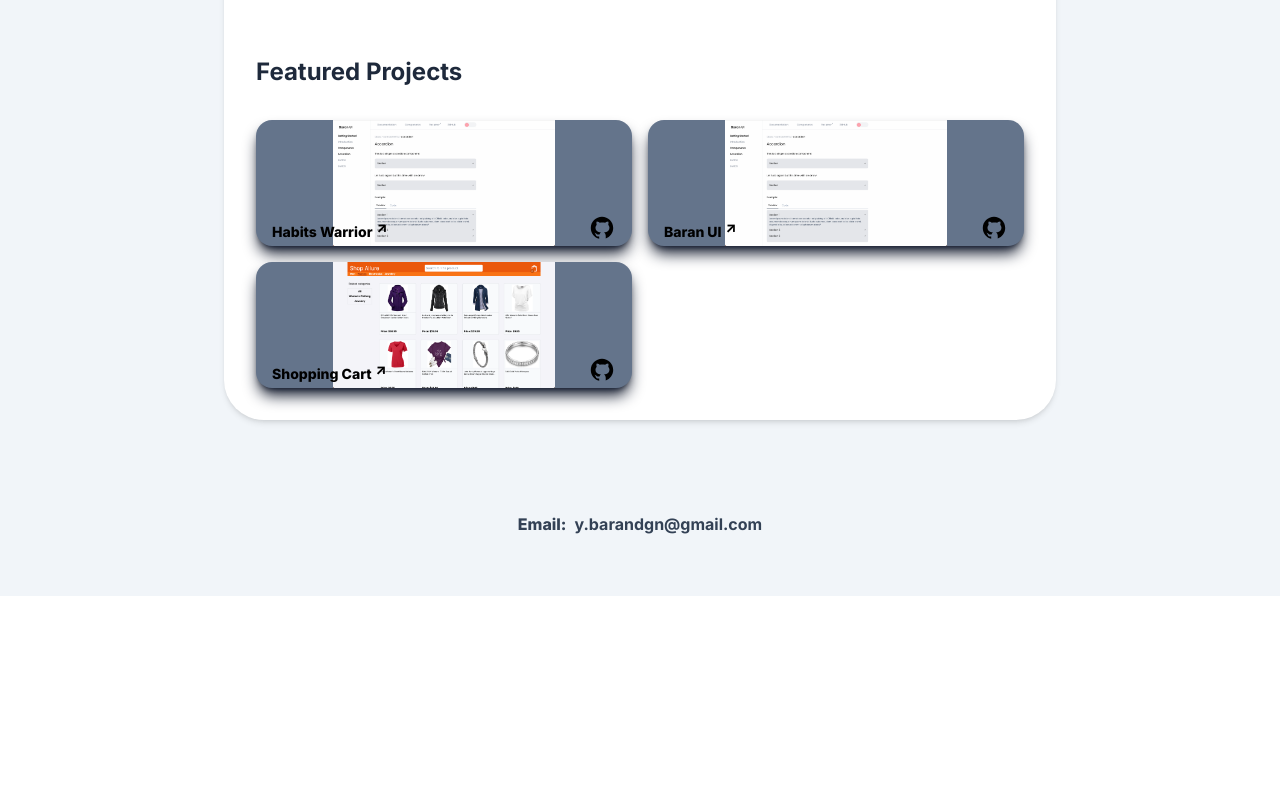
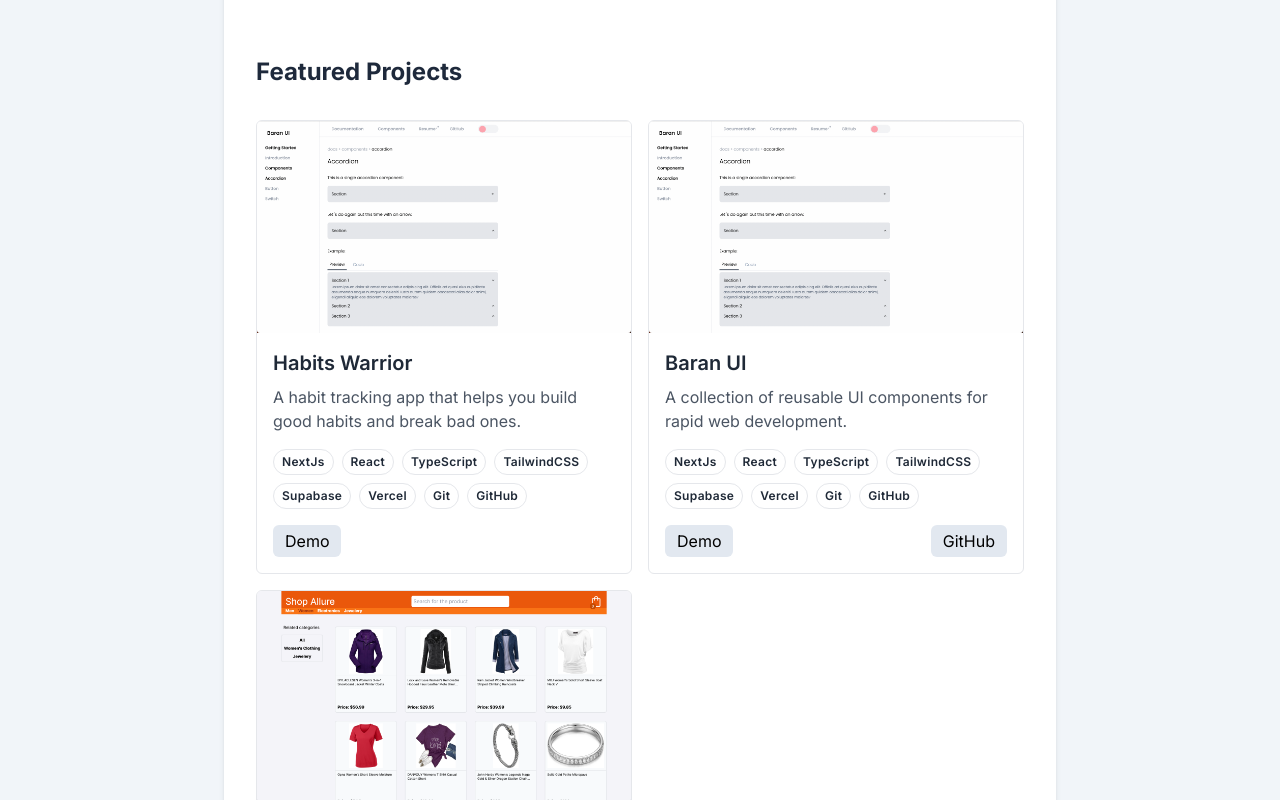
Before and after one commit to phscloq/baran, a Next.js app: page / in a window 1280 px wide. Shown: the part 680-1480 px from the top of the page. Before the commit the page ends 1276 px from the top, so only its background shows below. Built offline with nearby package versions, Linux system fonts and the light colour scheme.

Commit message:
Update ProjectCard component to include project descriptions and tech stack, remove conditionally rendering entire component and only conditionally render some parts

```diff
--- a/app/components/project-card.tsx
+++ b/app/components/project-card.tsx
@@ -1,68 +1,78 @@
 import Link from "next/link";
 import Image from "next/image";
+import Badge from "./badge";
 type ProjectCardProps = {
     img: string;
     title: string;
-    demo: string;
-    github: string;
+    demo?: string;
+    github?: string;
     alt:string;
     big: boolean;
+    techStack: string[];
+    description: string;
     }
 
-export default function ProjectCard({img, title, demo, github, alt,big}: ProjectCardProps){
+export default function ProjectCard({img, title, demo, github, alt,big, techStack, description}: ProjectCardProps){
     return (
-       <>
-        {
-          big ? (<div className=' relative bg-slate-500  min-h-64  sm:min-h-72 w-96 sm:min-w-full rounded-2xl overflow-hidden   shadow-lg  shadow-slate-900 flex'>
 
-            <div className='absolute top-0 left-0 w-full '>
-              <img className=' min-w-[384px] w-full min-h-64 sm:min-h-72'
-              src={img} alt={alt}
-              width={384} height={221} />
-            </div>
-
-            <div className='flex items-end px-4 pb-1  justify-between z-10 w-full'>
-              <Link href={demo} className="hover:underline text-black" target='_blank'>
-                <p className=' font-extrabold relative'>{title}
-                <span className="absolute -top-1 -right-4 -rotate-45 text-sm ">{'->'}</span>
-                </p>
-              </Link>
-
-              <Link href={github}
-                  target='_blank'>
-                  <img className='' src="/icons/github.svg" alt="GitHub" width={48} height={48} />
-              </Link>
-            </div>
-        </div>)
-      :(
-        <div className=' relative bg-slate-500
-        rounded-2xl overflow-hidden    min-h-[126px] min-w-[220px]
-        shadow-lg  shadow-slate-900 flex'>
-
-            <div className='absolute top-0 left-0 w-full h-full'>
-              <img className='  object-contain h-full w-full '
-              src={img} alt={alt}
-              />
-            </div>
-
-            <div className='flex items-end px-4 pb-1  justify-between z-10 w-full'>
-              <Link href={demo} className="hover:underline text-black text-sm" target='_blank'>
-                <p className=' font-extrabold relative'>{title}
-                <span className="absolute -top-1 -right-4 -rotate-45 text-sm ">{'->'}</span>
-                </p>
-              </Link>
-
-              <Link href={github}
-                  target='_blank'>
-                  <img className='' src="/icons/github.svg" alt="GitHub" width={28} height={28} />
-              </Link>
+      <div className="bg-white  dark:bg-slate-600 border dark:border-slate-700 rounded-md overflow-hidden hover:-translate-y-1 transition-transform duration-300">
+        <div className="relative">
+          <div className=" min-h-36">
+            <img src={img} alt={alt} />
+          </div>
+          <div className="absolute inset-0 bg-black bg-opacity-50 opacity-0 hover:opacity-100 flex items-center justify-center transition-opacity duration-300 text-white font-bold text-lg">
+            {demo &&
+          <Link href={demo}>
+          View Project
+        </Link>
+          }
+          {!demo && github &&
+          <Link href={github}>
+          View Repo
+        </Link>
+          }
+          </div>
+        </div>
+        {/* Card content */}
+        <div className="p-4">
+            <h3 className="text-xl font-semibold mb-2
+            text-gray-800 dark:text-white">
+                {title}
+            </h3>
+            <p className=" text-gray-600 dark:text-slate-300">
+                {description}
+            </p>
+            <div className="flex flex-wrap gap-2 mt-4">
+              {techStack.map((tech)=>(
+                <Badge key={tech}>{tech}</Badge>
+              ))}
             </div>
         </div>
+        {/* Card footer */}
+        <div className="flex justify-between p-4 pt-0">
+              {demo &&
+              <Link href={demo}>
+                <button className="bg-slate-200 text-black px-3 py-1 rounded-md
+                hover:bg-slate-300  active:bg-slate-500 active:text-slate-100
+                ">
+                  Demo
+                </button>
+              </Link>}
+
+              {github &&
+              <Link href={github}>
+                <button className="bg-slate-200 text-black px-3 py-1 rounded-md
+                hover:bg-slate-300  active:bg-slate-500 active:text-slate-100
+                ">
+                  GitHub
+                </button>
+              </Link>}
+        </div>
+      </div>
+
       )
-      }
-          </>
 
-    )
+
 }
 
 //hover css for the card
```
